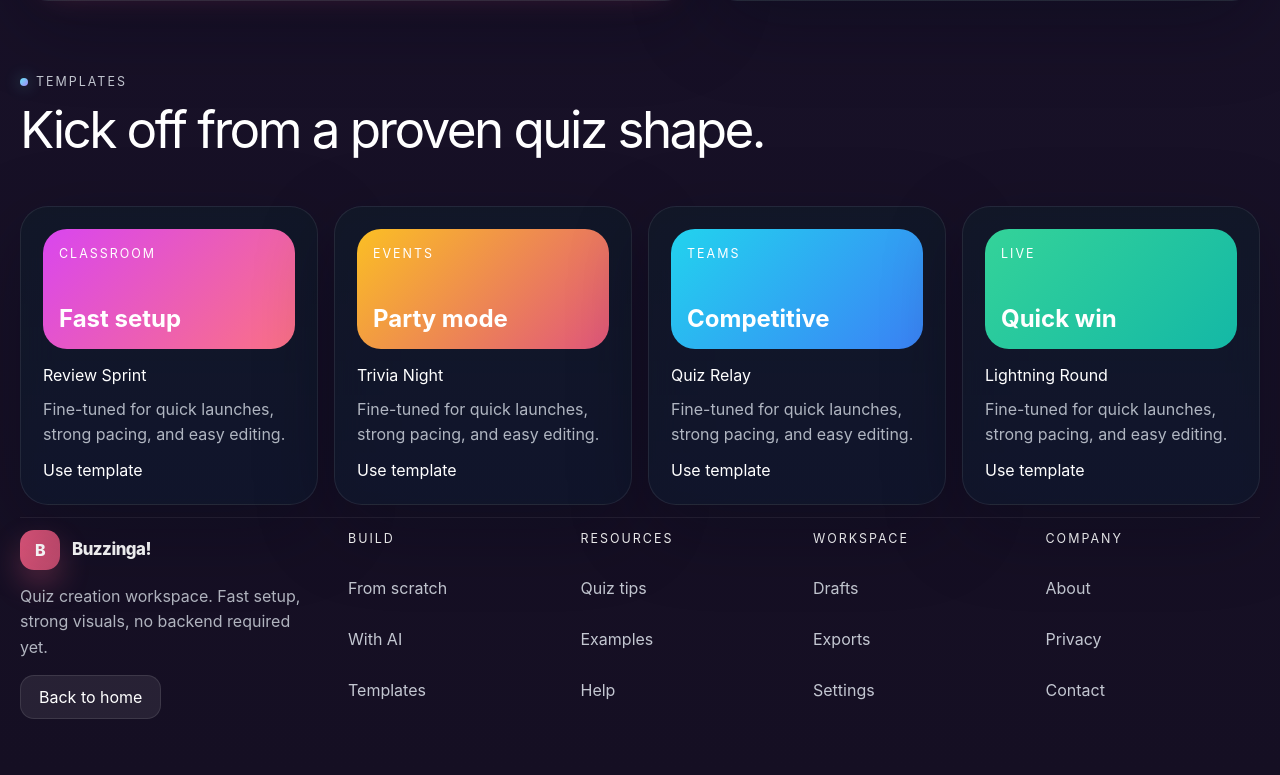
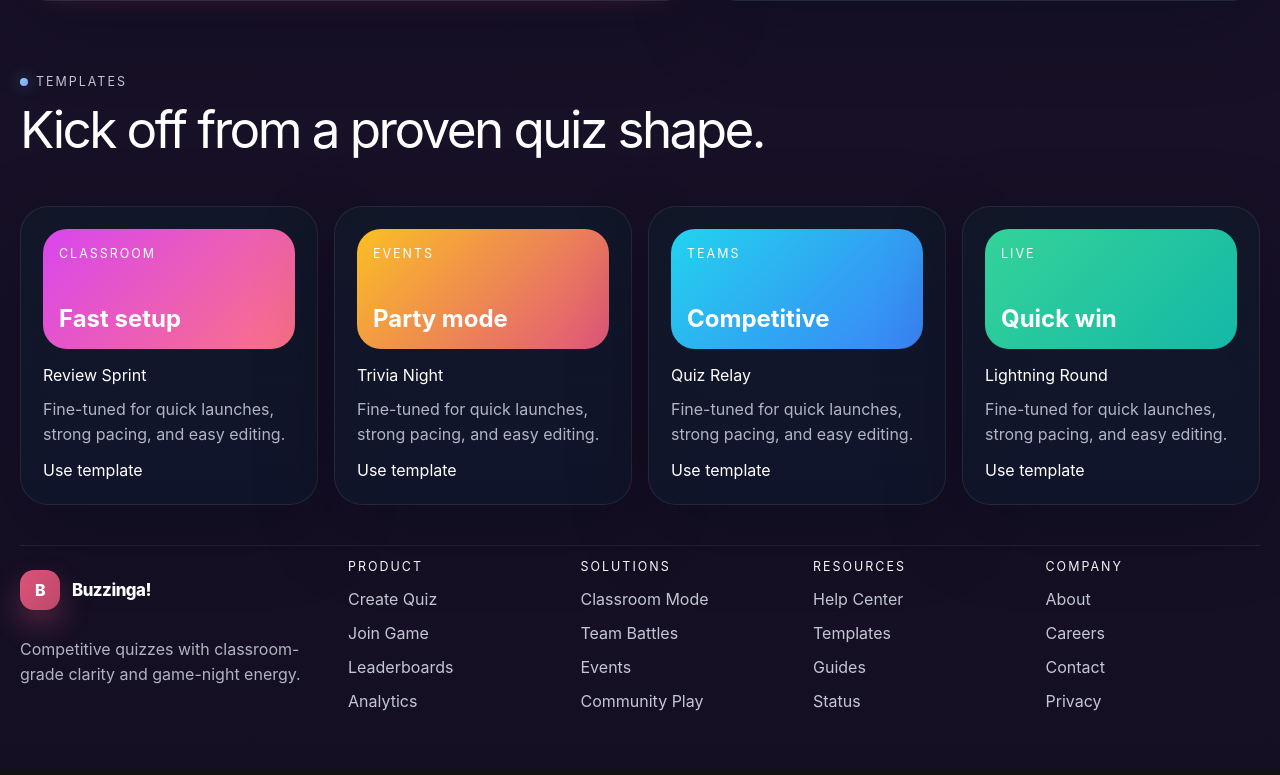
Before and after one commit to AdityaDotEnv/Buzzinga, a React (Vite) app in the folder frontend/: page /create-quiz in a window 1280 px wide. Shown: the part 2124-2899 px from the top of the page. Built offline with nearby package versions, Linux system fonts and the light colour scheme.

Commit message:
feat(footer): created a reusable footer component

```diff
--- /dev/null
+++ b/frontend/src/components/layout/Footer.tsx
@@ -0,0 +1,44 @@
+export function Footer() {
+  return (
+    <footer className="footer">
+      <div className="footer-brand">
+        <a className="brand" href="/" aria-label="Buzzinga home">
+          <span className="brand-mark">B</span>
+          <span className="brand-copy">Buzzinga!</span>
+        </a>
+        <p>Competitive quizzes with classroom-grade clarity and game-night energy.</p>
+      </div>
+
+      <div className="footer-columns">
+        <div>
+          <h3>Product</h3>
+          <a href="#">Create Quiz</a>
+          <a href="#">Join Game</a>
+          <a href="#">Leaderboards</a>
+          <a href="#">Analytics</a>
+        </div>
+        <div>
+          <h3>Solutions</h3>
+          <a href="#">Classroom Mode</a>
+          <a href="#">Team Battles</a>
+          <a href="#">Events</a>
+          <a href="#">Community Play</a>
+        </div>
+        <div>
+          <h3>Resources</h3>
+          <a href="#">Help Center</a>
+          <a href="#">Templates</a>
+          <a href="#">Guides</a>
+          <a href="#">Status</a>
+        </div>
+        <div>
+          <h3>Company</h3>
+          <a href="#">About</a>
+          <a href="#">Careers</a>
+          <a href="#">Contact</a>
+          <a href="#">Privacy</a>
+        </div>
+      </div>
+    </footer>
+  )
+}
--- a/frontend/src/pages/create-quiz/CreateQuizPage.tsx
+++ b/frontend/src/pages/create-quiz/CreateQuizPage.tsx
@@ -1,12 +1,12 @@
 import { useState } from 'react'
 import '../../App.css'
+import { Footer } from '../../components/layout/Footer'
 import { Navbar } from '../../components/layout/Navbar'
 import { NoticeBar } from '../home/sections/NoticeBar'
 import { CreateQuizHero } from './sections/CreateQuizHero'
 import { CreationModes } from './sections/CreationModes'
 import { AiStudioSection } from './sections/AiStudioSection'
 import { TemplateShelf } from './sections/TemplateShelf'
-import { CreateQuizFooter } from './sections/CreateQuizFooter'
 import type { CreationMode } from './types'
 
 type CreateQuizPageProps = {
@@ -72,7 +72,7 @@ export function CreateQuizPage({ onGoHome }: CreateQuizPageProps) {
         <TemplateShelf />
       </main>
 
-      <CreateQuizFooter onGoHome={onGoHome} />
+      <Footer />
       <NoticeBar notice={notice} />
     </div>
   )
--- a/frontend/src/pages/create-quiz/sections/CreateQuizFooter.tsx
+++ /dev/null
@@ -1,47 +0,0 @@
-type CreateQuizFooterProps = {
-  onGoHome: () => void
-}
-
-export function CreateQuizFooter({ onGoHome }: CreateQuizFooterProps) {
-  return (
-    <footer className="create-quiz-footer footer">
-      <div className="footer-brand">
-        <div className="brand">
-          <span className="brand-mark">B</span>
-          <span className="brand-copy">Buzzinga!</span>
-        </div>
-        <p>Quiz creation workspace. Fast setup, strong visuals, no backend required yet.</p>
-        <button className="ghost-button" type="button" onClick={onGoHome}>
-          Back to home
-        </button>
-      </div>
-
-      <div className="footer-columns">
-        <div>
-          <h3>Build</h3>
-          <a href="#">From scratch</a>
-          <a href="#">With AI</a>
-          <a href="#">Templates</a>
-        </div>
-        <div>
-          <h3>Resources</h3>
-          <a href="#">Quiz tips</a>
-          <a href="#">Examples</a>
-          <a href="#">Help</a>
-        </div>
-        <div>
-          <h3>Workspace</h3>
-          <a href="#">Drafts</a>
-          <a href="#">Exports</a>
-          <a href="#">Settings</a>
-        </div>
-        <div>
-          <h3>Company</h3>
-          <a href="#">About</a>
-          <a href="#">Privacy</a>
-          <a href="#">Contact</a>
-        </div>
-      </div>
-    </footer>
-  )
-}
--- a/frontend/src/pages/home/HomePage.tsx
+++ b/frontend/src/pages/home/HomePage.tsx
@@ -1,10 +1,10 @@
 import { useEffect, useState, type FormEvent } from 'react'
 import '../../App.css'
 import { taglines } from './content'
-import { Footer } from './sections/Footer'
 import { FeaturesSection } from './sections/FeaturesSection'
 import { HeroSection } from './sections/HeroSection'
 import { Navbar } from '../../components/layout/Navbar'
+import { Footer } from '../../components/layout/Footer'
 import { NoticeBar } from './sections/NoticeBar'
 import { ExploreSection } from './sections/ExploreSection'
 import { SocialProofSection } from './sections/SocialProofSection'
--- a/frontend/src/pages/home/sections/Footer.tsx
+++ /dev/null
@@ -1,28 +0,0 @@
-import { footerColumns } from '../content'
-
-export function Footer() {
-  return (
-    <footer className="footer">
-      <div className="footer-brand">
-        <div className="brand">
-          <span className="brand-mark">B</span>
-          <span className="brand-copy">Buzzinga!</span>
-        </div>
-        <p>Competitive quizzes with classroom-grade clarity and game-night energy.</p>
-      </div>
-
-      <div className="footer-columns">
-        {footerColumns.map((column) => (
-          <div key={column.title}>
-            <h3>{column.title}</h3>
-            {column.links.map((link) => (
-              <a key={link} href="#">
-                {link}
-              </a>
-            ))}
-          </div>
-        ))}
-      </div>
-    </footer>
-  )
-}
```
